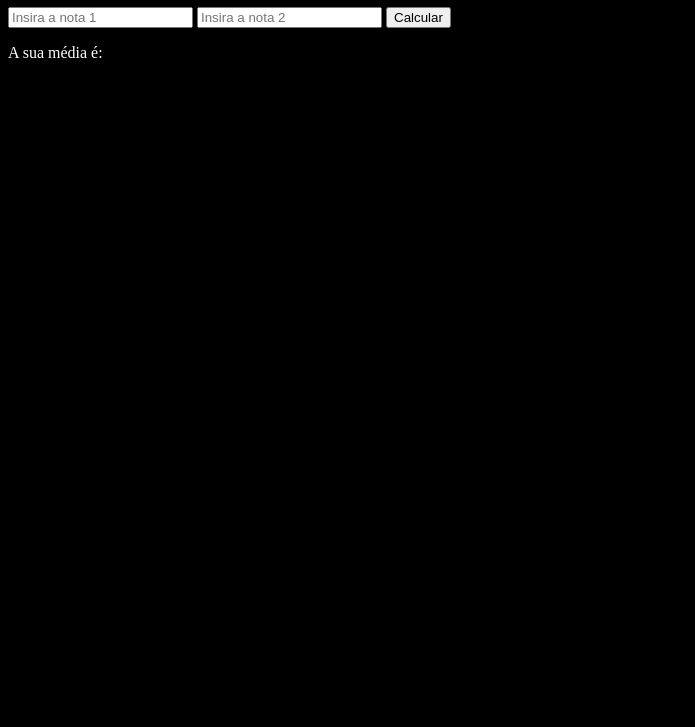
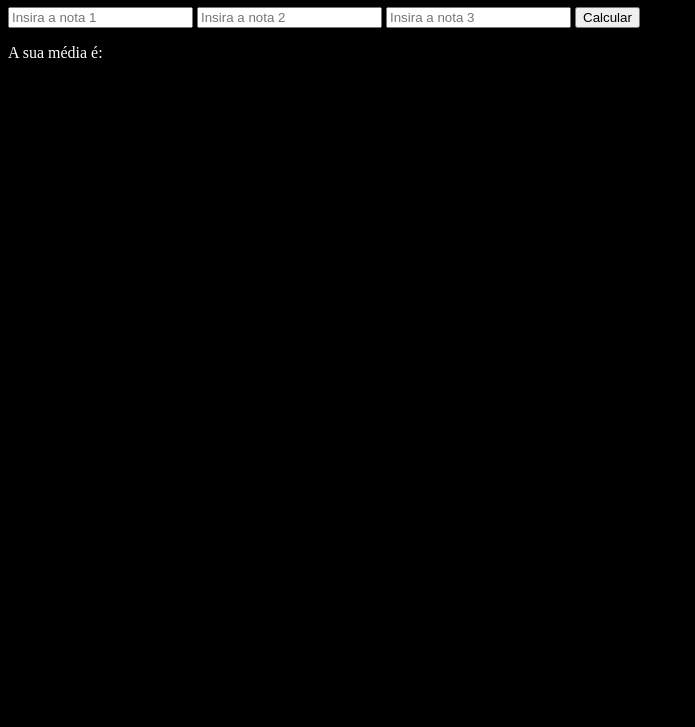
Before and after one commit to valk16/mediavalk, a plain HTML site: page index.html in a window 1280 px wide. Shown: the part 73-800 px from the top of the page, without its empty margins (0-695 px from the left). Drawn offline with Linux system fonts and the light colour scheme.

Commit message:
valk horroroso

```diff
--- a/index.html
+++ b/index.html
@@ -11,8 +11,7 @@
         <h1>Calcular média de 1 aluno!</h1>
         <input type="number" id="nota_1" placeholder="Insira a nota 1">
         <input type="number" max="100" id="nota_2" placeholder="Insira a nota 2">
-        <!--input type="number" max="100" id="nota_3"
-        placeholder="Insira a nota 3"-->
+        <input type="number" max="100" id="nota_3"placeholder="Insira a nota 3"-->
 
             <!--input só aceita números;
             max indica a nota máxima que pode ser incluída;
```
